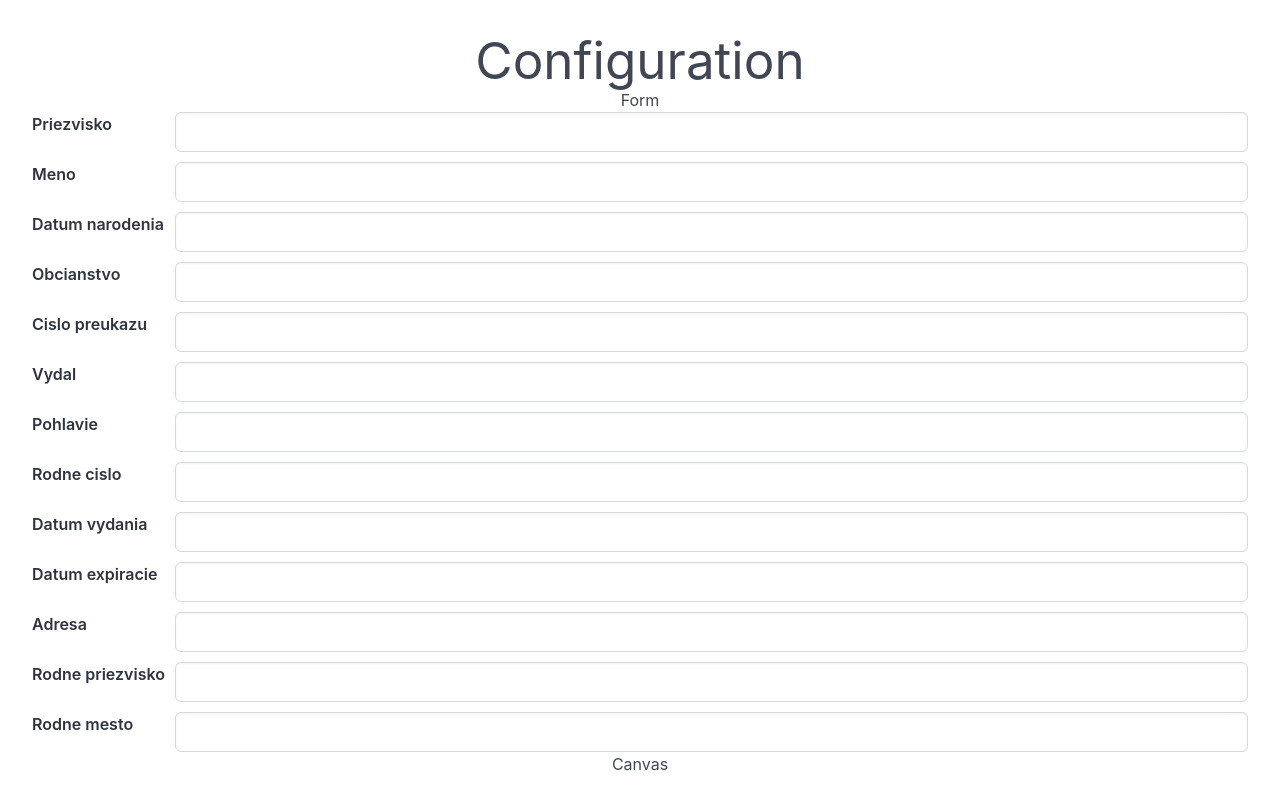
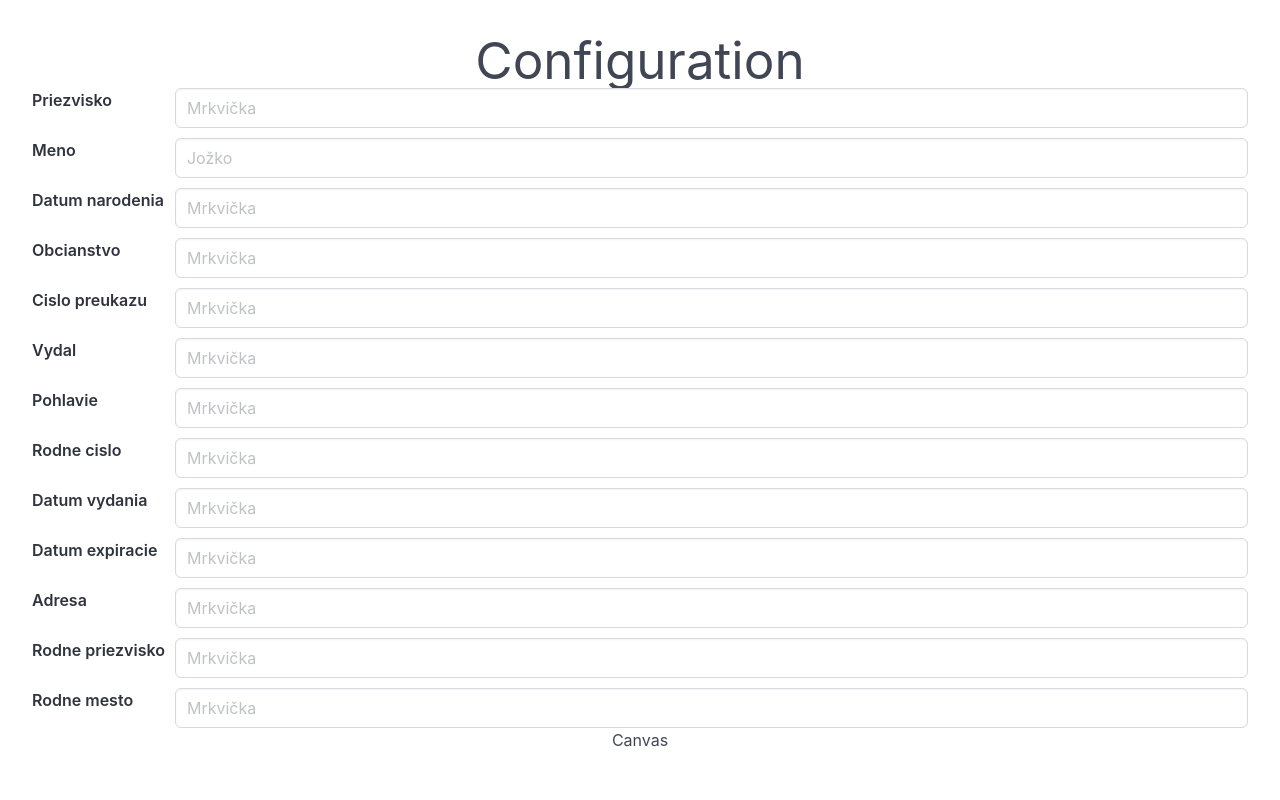
Before and after one commit to vitchioto/id-creator, a Vue app: page / in a window 1280 px wide. Shown: the top 800 px of the page. Built offline with nearby package versions, Linux system fonts and the light colour scheme.

Commit message:
[WIP] Clean up form and add MRZ

```diff
--- a/src/components/Canvas.vue
+++ b/src/components/Canvas.vue
@@ -8,7 +8,7 @@
 </template>
 
 <script setup lang="ts">
-import { onMounted, ref, watch } from 'vue';
+import { computed, onMounted, ref, watch } from 'vue';
 import idFront from '../assets/id_front.jpg';
 import idBack from '../assets/id_back.jpg';
 import { state } from '../store.ts';
@@ -23,7 +23,25 @@ let imageBack = ref();
 watch(state, () => {
   drawFront();
   drawBack();
-})
+});
+
+const mrzLine1 = computed(() => {
+  const birthString = state.birthNumber.replace('/', '');
+
+  return `IDSVK${state.idNumber}<3${birthString}<<<<<`;
+});
+
+const mrzLine2 = computed(() => {
+  const birthStringParts = state.birthNumber.split('/');
+
+  return `${birthStringParts}X${state.sex}`;
+});
+
+const mrzLine3 = computed(() => {
+  const nameGTs = '<'.repeat(28 - (state.surname.length + state.name.length));
+
+  return `${state.surname.toUpperCase()}<<${state.name.toUpperCase()}${nameGTs}`;
+});
 
 const downloadFront = () => {
   const createEl = document.createElement('a');
@@ -56,25 +74,25 @@ const drawFront = () => {
   contextFront.value.drawImage(imageFront.value, 0,0, 1080, 700, 0,0, 540, 350);
 
   contextFront.value.font = "400 16px sans-serif";
-  contextFront.value.fillText(state.surname, 226, 95);
+  contextFront.value.fillText(state.surname, 227, 95);
 
-  contextFront.value.fillText(state.name, 226, 125);
+  contextFront.value.fillText(state.name, 227, 125);
 
-  contextFront.value.fillText(state.birthDate, 226, 155);
+  contextFront.value.fillText(state.birthDate, 227, 155);
 
-  contextFront.value.fillText(state.nationality, 226, 185);
+  contextFront.value.fillText(state.nationality, 227, 185);
 
-  contextFront.value.fillText(state.idNumber, 226, 215);
+  contextFront.value.fillText(state.idNumber, 227, 215);
 
-  contextFront.value.fillText(state.issuer, 226, 255);
+  contextFront.value.fillText(state.issuer, 227, 255);
 
-  contextFront.value.fillText(state.sex, 385, 155);
+  contextFront.value.fillText(state.sex, 383, 155);
 
-  contextFront.value.fillText(state.birthNumber, 385, 185);
+  contextFront.value.fillText(state.birthNumber, 383, 185);
 
-  contextFront.value.fillText(state.issueDate, 385, 215);
+  contextFront.value.fillText(state.issueDate, 383, 215);
 
-  contextFront.value.fillText(state.expirationDate, 385, 255);
+  contextFront.value.fillText(state.expirationDate, 383, 255);
 }
 
 const drawBack = () => {
@@ -89,6 +107,14 @@ const drawBack = () => {
   contextBack.value.fillText(state.birthSurname, 245, 86);
 
   contextBack.value.fillText(state.birthPlace, 245, 113);
+
+  contextBack.value.font = "400 20px sans-serif";
+  contextBack.value.letterSpacing = "3px";
+  contextBack.value.fillText(mrzLine1.value, 30, 250);
+
+  contextBack.value.fillText(mrzLine2.value, 30, 280);
+
+  contextBack.value.fillText(mrzLine3.value, 30, 310);
 }
 
 onMounted(() => {
--- a/src/components/Form.vue
+++ b/src/components/Form.vue
@@ -1,58 +1,57 @@
 <template>
-  <h2>Form</h2>
   <form>
     <label class="label" for="surname">
       Priezvisko
     </label>
-    <input id="surname" class="input" v-model="state.surname">
+    <input id="surname" class="input" placeholder="Mrkvička" v-model="state.surname">
     <label class="label" for="name">
       Meno
     </label>
-    <input id="name" class="input" v-model="state.name">
+    <input id="name" class="input" placeholder="Jožko" v-model="state.name">
     <label class="label" for="birthDate">
       Datum narodenia
     </label>
-    <input id="birthDate" class="input" v-model="state.birthDate">
+    <input id="birthDate" class="input" placeholder="Mrkvička" v-model="state.birthDate">
     <label class="label" for="nationality">
       Obcianstvo
     </label>
-    <input id="nationality" class="input" v-model="state.nationality">
+    <input id="nationality" class="input" placeholder="Mrkvička" v-model="state.nationality">
     <label class="label" for="idNumber">
       Cislo preukazu
     </label>
-    <input id="idNumber" class="input" v-model="state.idNumber">
+    <input id="idNumber" class="input" placeholder="Mrkvička" v-model="state.idNumber">
     <label class="label" for="issuer">
       Vydal
     </label>
-    <input id="issuer" class="input" v-model="state.issuer">
+    <input id="issuer" class="input" placeholder="Mrkvička" v-model="state.issuer">
     <label class="label" for="sex">
       Pohlavie
     </label>
-    <input id="sex" class="input" v-model="state.sex">
+    <input id="sex" class="input" placeholder="Mrkvička" v-model="state.sex">
     <label class="label" for="birthNumber">
       Rodne cislo
     </label>
-    <input id="birthNumber" class="input" v-model="state.birthNumber">
+    <input id="birthNumber" class="input" placeholder="Mrkvička" v-model="state.birthNumber">
     <label class="label" for="issueDate">
       Datum vydania
     </label>
-    <input id="issueDate" class="input" v-model="state.issueDate">
+    <input id="issueDate" class="input" placeholder="Mrkvička" v-model="state.issueDate">
     <label class="label" for="expirationDate">
       Datum expiracie
     </label>
-    <input id="expirationDate" class="input" v-model="state.expirationDate">
+    <input id="expirationDate" class="input" placeholder="Mrkvička" v-model="state.expirationDate">
     <label class="label" for="address">
       Adresa
     </label>
-    <input id="address" class="input" v-model="state.address">
+    <input id="address" class="input" placeholder="Mrkvička" v-model="state.address">
     <label class="label" for="birthSurname">
       Rodne priezvisko
     </label>
-    <input id="birthSurname" class="input" v-model="state.birthSurname">
+    <input id="birthSurname" class="input" placeholder="Mrkvička" v-model="state.birthSurname">
     <label class="label" for="birthPlace">
       Rodne mesto
     </label>
-    <input id="birthPlace" class="input" v-model="state.birthPlace">
+    <input id="birthPlace" class="input" placeholder="Mrkvička" v-model="state.birthPlace">
   </form>
 </template>
 
```
